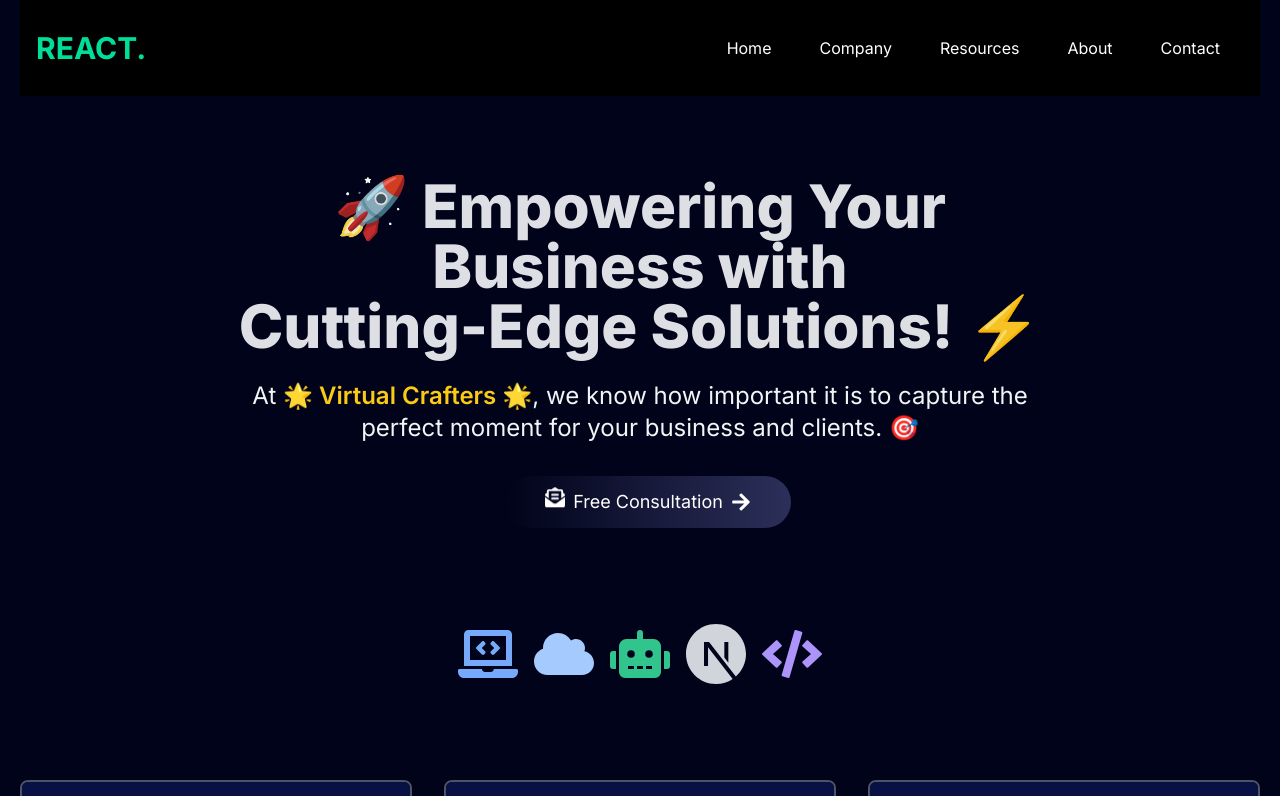
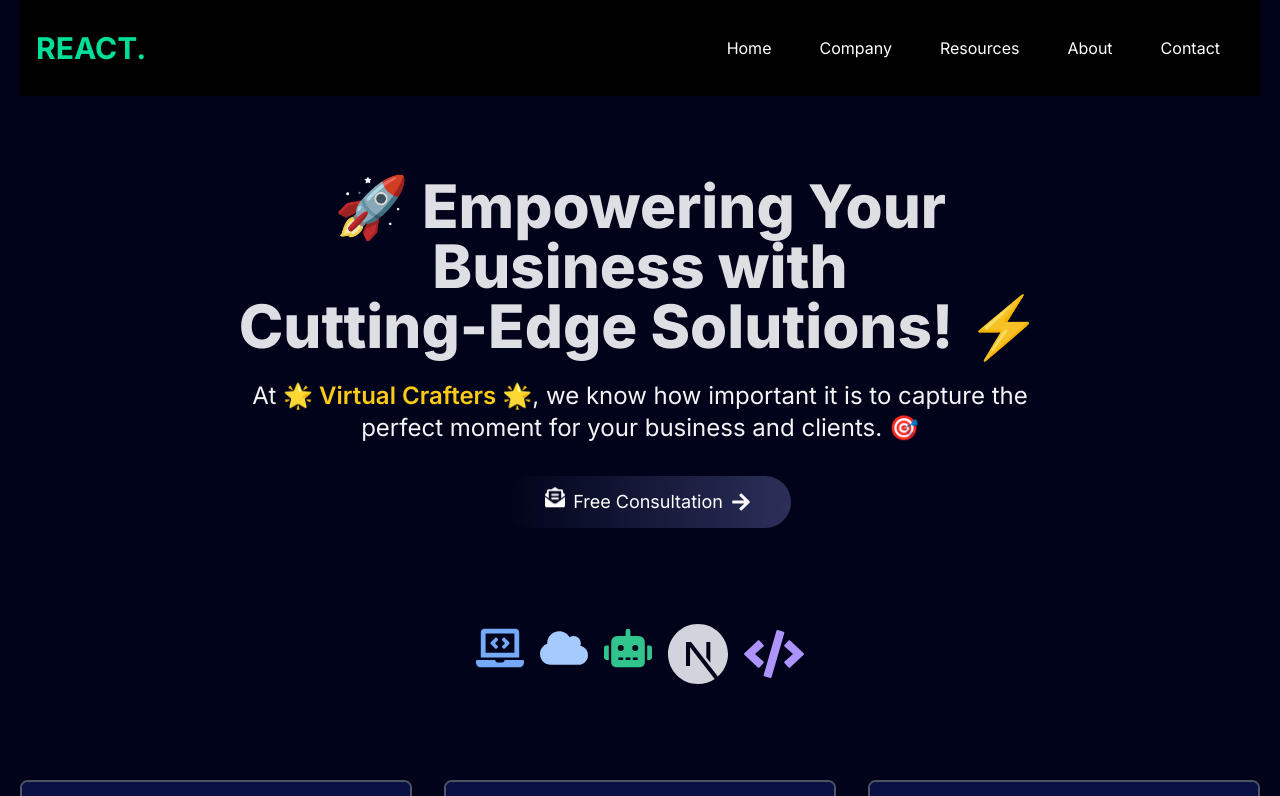
Before and after one commit to Arbab02/test, a Next.js app: page / in a window 1280 px wide. Shown: the top 796 px of the page. Built offline with nearby package versions, Linux system fonts and the light colour scheme.

Commit message:
Update Hero.jsx

```diff
--- a/src/components/Hero.jsx
+++ b/src/components/Hero.jsx
@@ -27,9 +27,9 @@ const Hero = () => {
 
         {/* Tech Icons with default colors */}
         <div className="mt-8 flex justify-center space-x-4 text-white">
-          <FaLaptopCode className="text-blue-400 text-6xl transform hover:scale-110 transition-transform duration-300" title="Coding" />
-          <FaCloud className="text-blue-300 text-6xl transform hover:scale-110 transition-transform duration-300" title="Cloud Technologies" />
-          <FaRobot className="text-green-400 text-6xl transform hover:scale-110 transition-transform duration-300" title="Automation" />
+          <FaLaptopCode className="text-blue-400 text-6xl sm:text-5xl transform hover:scale-110 transition-transform duration-300" title="Coding" />
+          <FaCloud className="text-blue-300 text-6xl sm:text-5xl transform hover:scale-110 transition-transform duration-300" title="Cloud Technologies" />
+          <FaRobot className="text-green-400 text-6xl sm:text-5xl transform hover:scale-110 transition-transform duration-300" title="Automation" />
           <SiNextdotjs className="text-gray-300 text-6xl transform hover:scale-110 transition-transform duration-300" title="Next.js" />
 
           <FaCode className="text-purple-400 text-6xl transform hover:scale-110 transition-transform duration-300" title="Development" />
```
